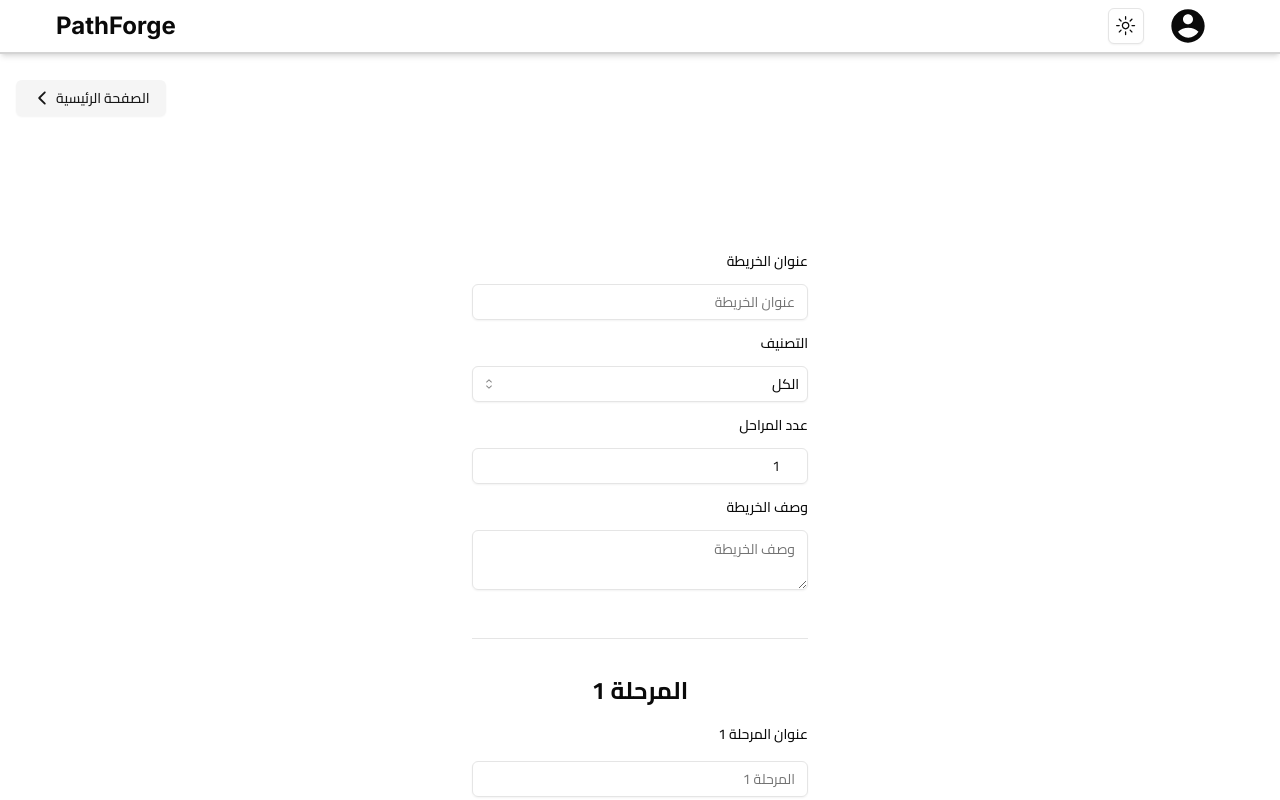
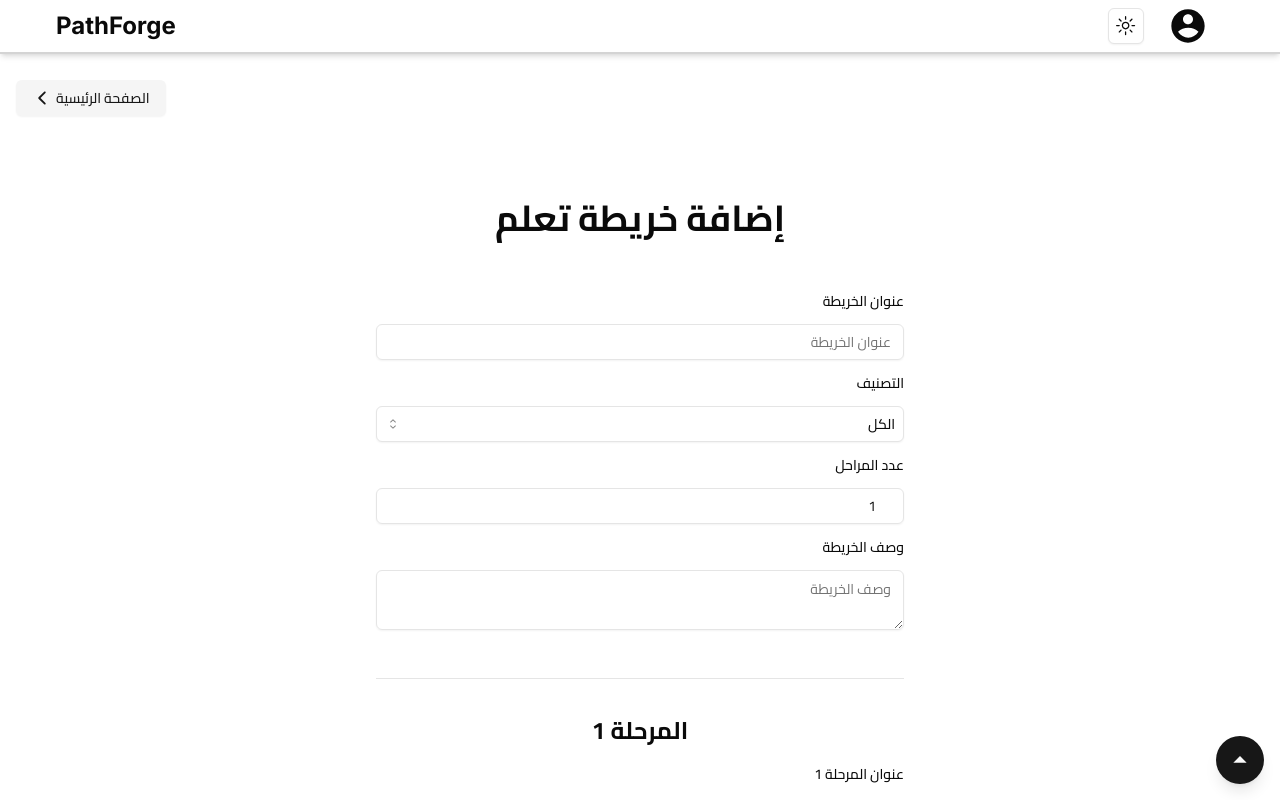
Before and after one commit to Said-MZ/PathForge, a Next.js app: page /add-roadmap in a window 1280 px wide. Shown: the top 800 px of the page. Built offline with nearby package versions, Linux system fonts and the light colour scheme.

Commit message:
Add to top button

```diff
--- a/src/app/(app)/add-roadmap/page.tsx
+++ b/src/app/(app)/add-roadmap/page.tsx
@@ -49,7 +49,8 @@ const AddRoadmapPage = () => {
           <span>الصفحة الرئيسية</span>
         </Link>
       </Button>
-      <form className="flex flex-col gap-4 text-right mt-6 w-full max-w-96 px-6 py-8">
+      <h1 className="text-4xl font-bold text-center">إضافة خريطة تعلم</h1>
+      <form className="flex flex-col gap-4 text-right mt-6 w-full max-w-xl px-6 py-8">
         <Label htmlFor="name">عنوان الخريطة</Label>
         <Input
           type="text"
--- a/src/app/(app)/layout.tsx
+++ b/src/app/(app)/layout.tsx
@@ -1,4 +1,5 @@
 import Navbar from "@/components/navbar";
+import ToTopBtn from "@/components/to-top-btn";
 
 export default function RootLayout({
   children,
@@ -8,6 +9,7 @@ export default function RootLayout({
   return (
     <>
       <Navbar />
+      <ToTopBtn />
       {children}
     </>
   );
--- /dev/null
+++ b/src/components/to-top-btn.tsx
@@ -0,0 +1,24 @@
+"use client";
+
+import { Button } from "./ui/button";
+import { MdArrowDropUp } from "react-icons/md";
+
+const ToTopBtn = () => {
+  return (
+    <Button
+      className="fixed bottom-4 right-4 z-50 p-2 rounded-full shadow-lg w-12 h-12 group "
+      onClick={() => {
+        window.scrollTo({ top: 0, behavior: "smooth" });
+      }}
+    >
+      <MdArrowDropUp className="w-full h-full" />
+      <div
+        className={` hidden group-hover:block absolute -top-10 right-0 bg-neutral-100 dark:bg-neutral-800 text-neutral-800 dark:text-neutral-100 p-2 rounded-md shadow-lg`}
+      >
+        <p className="text-sm">Go to top</p>
+      </div>
+    </Button>
+  );
+};
+
+export default ToTopBtn;
```
